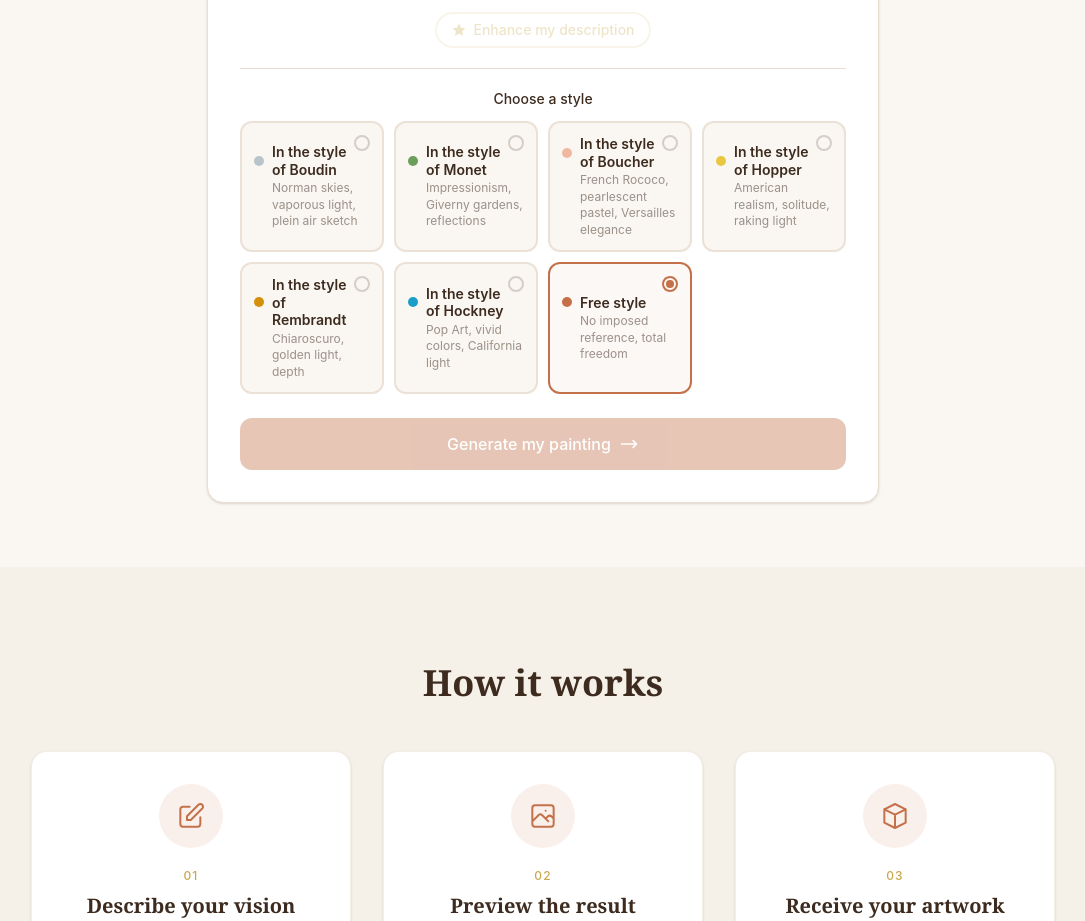
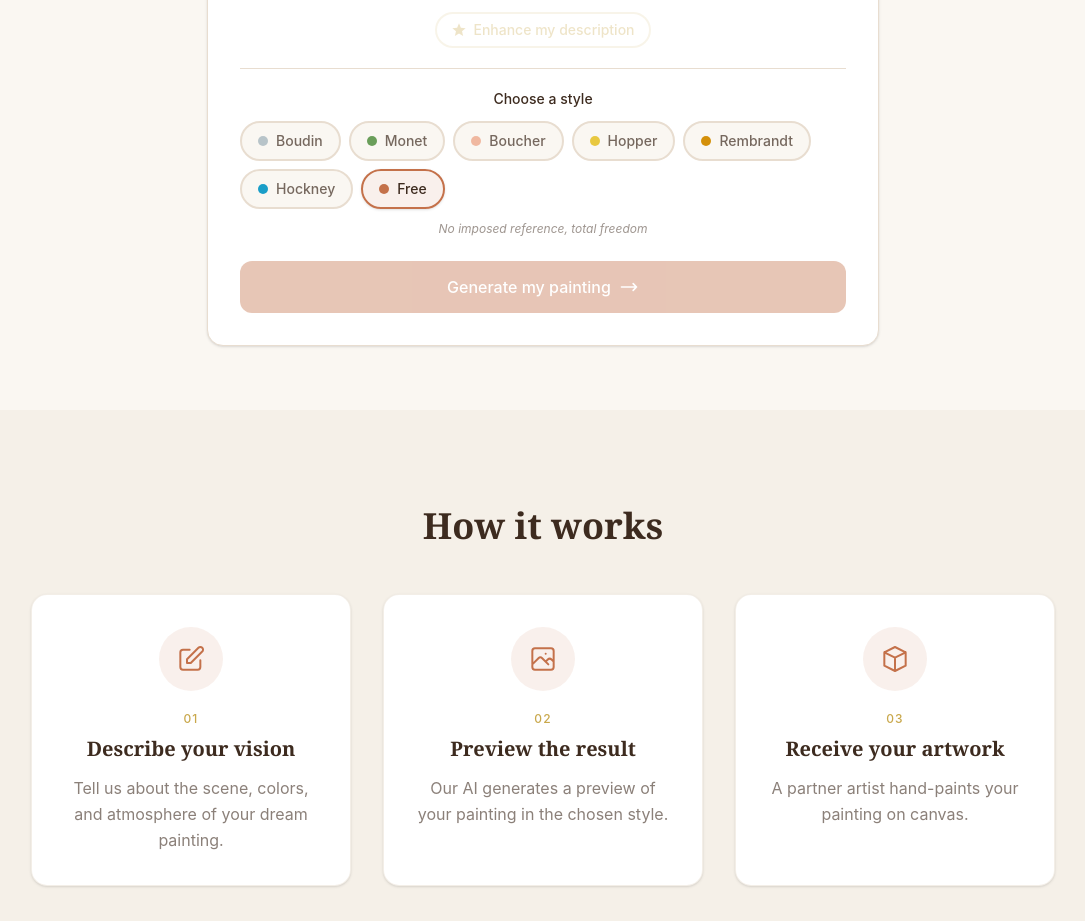
Before and after one commit to looping667/art, a Next.js app: page /en in a window 1280 px wide. Shown: the part 1100-2021 px from the top of the page, without its empty margins (97-1182 px from the left). Built offline with nearby package versions, Linux system fonts and the light colour scheme.

Commit message:
Redesign style selector as compact chips
Replace "À la manière de X" cards with pill/chip selector.
Artist name only + color dot, selected style description shown below.
Applied to both HeroCreateForm and create page step 0.

https://claude.ai/code/session_01CHzBYNpMWb2ppxNQri1KGW

```diff
--- a/messages/en.json
+++ b/messages/en.json
@@ -60,19 +60,19 @@
     "continue": "Continue",
     "back": "Back",
     "styleTitle": "Choose an artistic style",
-    "styleBoudin": "In the style of Boudin",
+    "styleBoudin": "Boudin",
     "styleBoudinDesc": "Norman skies, vaporous light, plein air sketch",
-    "styleMonet": "In the style of Monet",
+    "styleMonet": "Monet",
     "styleMonetDesc": "Impressionism, Giverny gardens, reflections",
-    "styleBoucher": "In the style of Boucher",
+    "styleBoucher": "Boucher",
     "styleBoucherDesc": "French Rococo, pearlescent pastel, Versailles elegance",
-    "styleHopper": "In the style of Hopper",
+    "styleHopper": "Hopper",
     "styleHopperDesc": "American realism, solitude, raking light",
-    "styleRembrandt": "In the style of Rembrandt",
+    "styleRembrandt": "Rembrandt",
     "styleRembrandtDesc": "Chiaroscuro, golden light, depth",
-    "styleHockney": "In the style of Hockney",
+    "styleHockney": "Hockney",
     "styleHockneyDesc": "Pop Art, vivid colors, California light",
-    "styleFree": "Free style",
+    "styleFree": "Free",
     "styleFreeDesc": "No imposed reference, total freedom",
     "generateTitle": "Your painting takes shape",
     "generateBtn": "Generate my painting",
--- a/messages/fr.json
+++ b/messages/fr.json
@@ -60,19 +60,19 @@
     "continue": "Continuer",
     "back": "Retour",
     "styleTitle": "Choisissez un style artistique",
-    "styleBoudin": "À la manière de Boudin",
+    "styleBoudin": "Boudin",
     "styleBoudinDesc": "Ciels normands, lumière vaporeuse, pochade",
-    "styleMonet": "À la manière de Monet",
+    "styleMonet": "Monet",
     "styleMonetDesc": "Impressionnisme, jardins de Giverny, reflets",
-    "styleBoucher": "À la manière de Boucher",
+    "styleBoucher": "Boucher",
     "styleBoucherDesc": "Rococo français, pastel nacré, élégance de Versailles",
-    "styleHopper": "À la manière de Hopper",
+    "styleHopper": "Hopper",
     "styleHopperDesc": "Réalisme américain, solitude, lumière rasante",
-    "styleRembrandt": "À la manière de Rembrandt",
+    "styleRembrandt": "Rembrandt",
     "styleRembrandtDesc": "Clair-obscur, lumière dorée, profondeur",
-    "styleHockney": "À la manière de Hockney",
+    "styleHockney": "Hockney",
     "styleHockneyDesc": "Pop Art, couleurs vives, lumière californienne",
-    "styleFree": "Style libre",
+    "styleFree": "Libre",
     "styleFreeDesc": "Pas de référence imposée, liberté totale",
     "generateTitle": "Votre peinture prend forme",
     "generateBtn": "Générer ma peinture",
--- a/src/app/[locale]/create/page.tsx
+++ b/src/app/[locale]/create/page.tsx
@@ -7,7 +7,6 @@ import { v4 as uuidv4 } from "uuid";
 import Link from "next/link";
 import FramedPainting from "@/components/FramedPainting";
 import StepIndicator from "@/components/StepIndicator";
-import StyleCard from "@/components/StyleCard";
 import OrderForm from "@/components/OrderForm";
 import GenerationProgress from "@/components/GenerationProgress";
 import { artStyles } from "@/lib/styles";
@@ -235,18 +234,36 @@ export default function CreatePage() {
             <h3 className="font-serif text-xl font-semibold text-brown mb-4">
               {t("styleTitle")}
             </h3>
-            <div className="grid grid-cols-1 sm:grid-cols-2 gap-3">
-              {artStyles.map((style) => (
-                <StyleCard
-                  key={style.id}
-                  name={t(style.nameKey)}
-                  description={t(style.descKey)}
-                  color={style.color}
-                  selected={selectedStyle === style.id}
-                  onClick={() => setSelectedStyle(style.id)}
-                />
-              ))}
+            <div className="flex flex-wrap gap-2">
+              {artStyles.map((style) => {
+                const isSelected = selectedStyle === style.id;
+                return (
+                  <button
+                    key={style.id}
+                    type="button"
+                    onClick={() => setSelectedStyle(style.id)}
+                    className={`inline-flex items-center gap-2 px-4 py-2 rounded-full border-2 text-sm font-medium transition-all ${
+                      isSelected
+                        ? "border-terracotta bg-terracotta/10 text-brown shadow-sm"
+                        : "border-beige bg-white text-brown/70 hover:border-brown/20 hover:text-brown"
+                    }`}
+                  >
+                    <span
+                      className="w-2.5 h-2.5 rounded-full flex-shrink-0"
+                      style={{ backgroundColor: style.color }}
+                    />
+                    {t(style.nameKey)}
+                  </button>
+                );
+              })}
             </div>
+            <p className="mt-3 text-xs text-brown/50 italic min-h-[1rem]">
+              {selectedStyle
+                ? t(
+                    artStyles.find((s) => s.id === selectedStyle)?.descKey ?? ""
+                  )
+                : ""}
+            </p>
           </div>
 
           <div className="flex justify-end">
--- a/src/components/HeroCreateForm.tsx
+++ b/src/components/HeroCreateForm.tsx
@@ -12,6 +12,11 @@ export default function HeroCreateForm() {
   const [description, setDescription] = useState("");
   const [selectedStyle, setSelectedStyle] = useState("free");
   const [enhancing, setEnhancing] = useState(false);
+
+  const selectedStyleObj = artStyles.find((s) => s.id === selectedStyle);
+  const selectedStyleDesc = selectedStyleObj
+    ? t(`create.${selectedStyleObj.descKey}`)
+    : "";
 
   const examples = [
     t("create.descExample1"),
@@ -120,49 +125,33 @@ export default function HeroCreateForm() {
       <p className="text-sm font-medium text-brown mb-3">
         {t("hero.chooseStyle")}
       </p>
-      <div className="grid grid-cols-2 sm:grid-cols-3 lg:grid-cols-4 gap-2.5">
+      <div className="flex flex-wrap gap-2">
         {artStyles.map((style) => {
           const isSelected = selectedStyle === style.id;
           return (
             <button
               key={style.id}
+              type="button"
               onClick={() => setSelectedStyle(style.id)}
-              className={`relative text-left p-3 rounded-xl border-2 transition-all ${
+              className={`inline-flex items-center gap-2 px-4 py-2 rounded-full border-2 text-sm font-medium transition-all ${
                 isSelected
-                  ? "border-terracotta bg-terracotta/5"
-                  : "border-beige/80 bg-offwhite hover:border-brown/20"
+                  ? "border-terracotta bg-terracotta/10 text-brown shadow-sm"
+                  : "border-beige bg-offwhite text-brown/70 hover:border-brown/20 hover:text-brown"
               }`}
             >
-              {/* Radio indicator */}
-              <div className="absolute top-3 right-3">
-                <div
-                  className={`w-4 h-4 rounded-full border-2 flex items-center justify-center ${
-                    isSelected ? "border-terracotta" : "border-brown/20"
-                  }`}
-                >
-                  {isSelected && (
-                    <div className="w-2 h-2 rounded-full bg-terracotta" />
-                  )}
-                </div>
-              </div>
-              {/* Color dot + name */}
-              <div className="flex items-center gap-2 mb-0.5 pr-5">
-                <div
-                  className="w-2.5 h-2.5 rounded-full flex-shrink-0"
-                  style={{ backgroundColor: style.color }}
-                />
-                <span className="text-sm font-semibold text-brown leading-tight">
-                  {t(`create.${style.nameKey}`)}
-                </span>
-              </div>
-              {/* Description */}
-              <p className="text-xs text-brown/50 leading-snug pl-[18px]">
-                {t(`create.${style.descKey}`)}
-              </p>
+              <span
+                className="w-2.5 h-2.5 rounded-full flex-shrink-0"
+                style={{ backgroundColor: style.color }}
+              />
+              {t(`create.${style.nameKey}`)}
             </button>
           );
         })}
       </div>
+      {/* Selected style description */}
+      <p className="mt-3 text-xs text-brown/50 italic min-h-[1rem]">
+        {selectedStyleDesc}
+      </p>
 
       {/* Generate button */}
       <button
```
